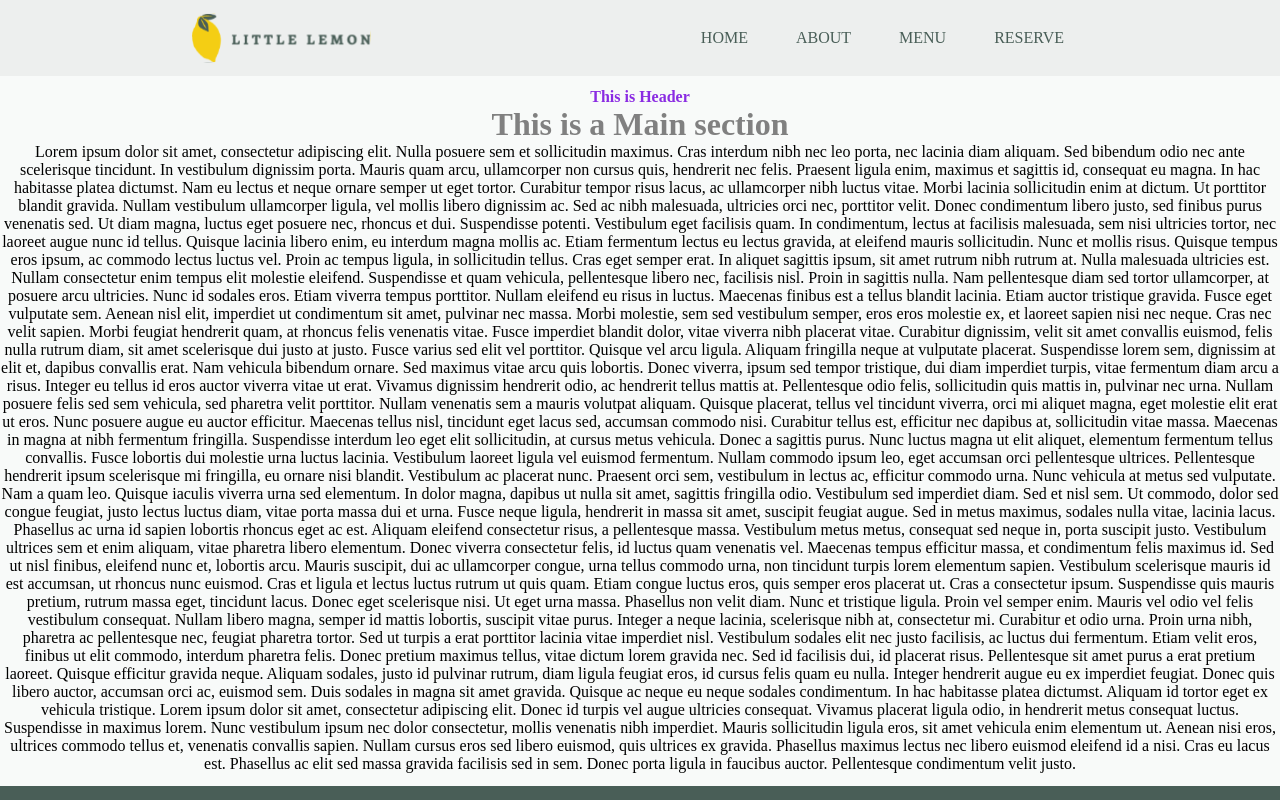
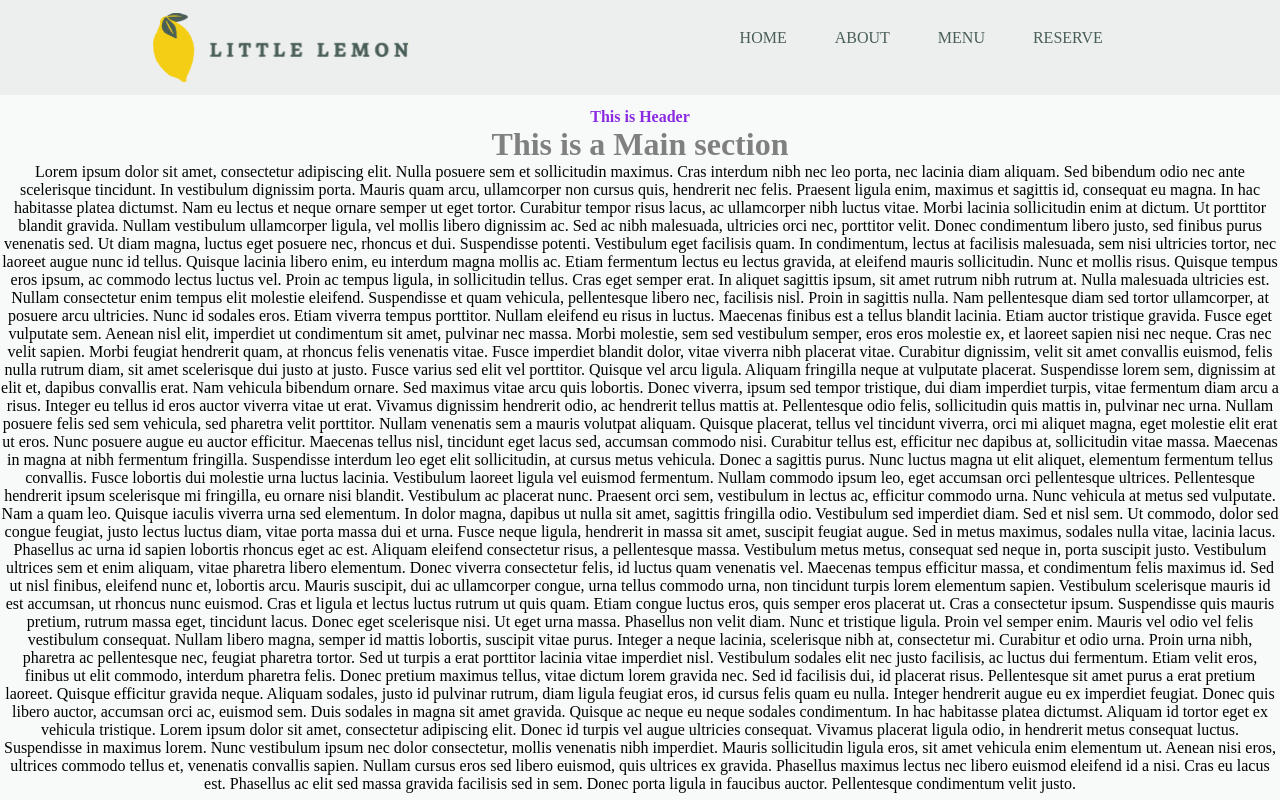
Before and after one commit to DanaKLym/lil-lemon, a React (Create React App) app: page / in a window 1280 px wide. Shown: the top 800 px of the page. Built offline with nearby package versions, Linux system fonts and the light colour scheme.

Commit message:
added to do case

```diff
--- a/src/Nav.css
+++ b/src/Nav.css
@@ -5,9 +5,8 @@ nav {
 
 section.backgroundNavbar {
   display: flex;
-  margin: 0 15%;
   padding: 1% 0;
-  justify-content: space-between;
+  justify-content: space-around;
 }
 
 .navbar {
@@ -15,6 +14,7 @@ section.backgroundNavbar {
 }
 
 .navbar li {
+  /*fix the height issue on bigger resolution screen*/
   margin: 6px;
   padding: 8px 16px;
   list-style: none;
```
